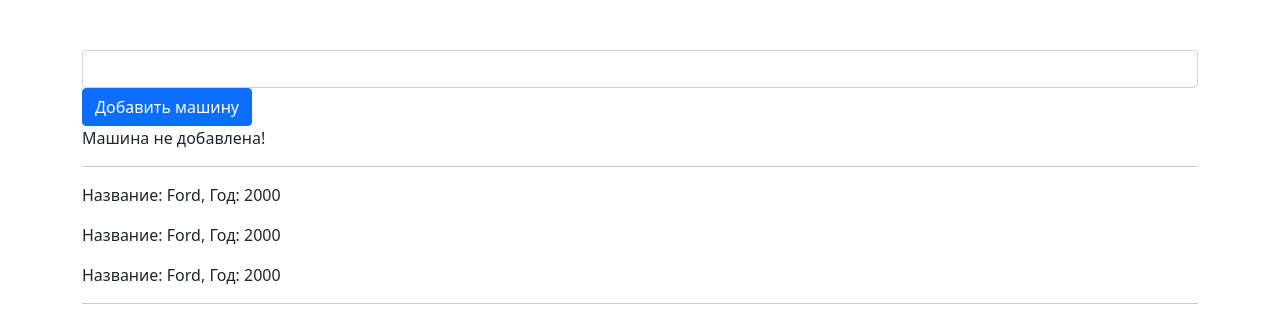
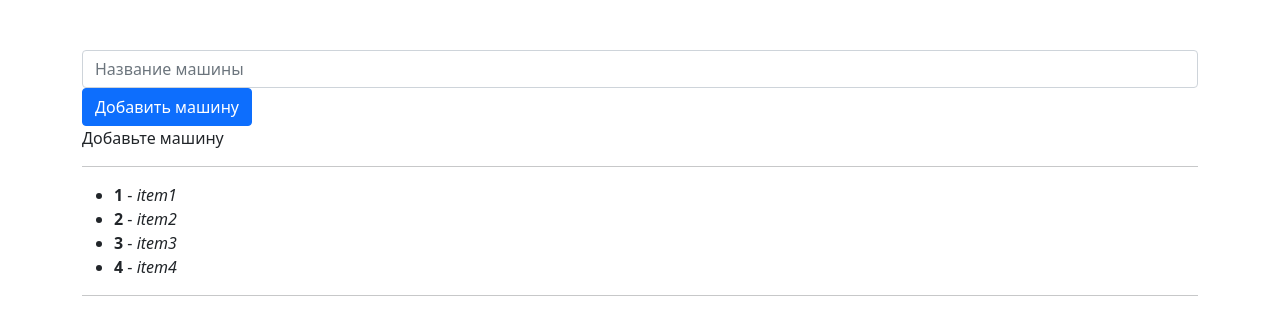
Before and after one commit to Niatomi/js-learn, an Angular app in the folder angular-js-learn/angular-learn-project/: page / in a window 1280 px wide. Shown: the top 324 px of the page. Built offline with nearby package versions, Linux system fonts and the light colour scheme.

Commit message:
Add check for loop, only for check purpose

```diff
--- a/angular-js-learn/angular-learn-project/src/app/cars/cars.component.html
+++ b/angular-js-learn/angular-learn-project/src/app/cars/cars.component.html
@@ -1,4 +1,9 @@
-<input type="text" class="form-control" [(ngModel)]="carName" />
+<input
+  type="text"
+  placeholder="Название машины"
+  class="form-control"
+  [(ngModel)]="carName"
+/>
 <button class="btn btn-primary" (click)="addCar()">Добавить машину</button>
 <div *ngIf="addCarStatus"></div>
 
@@ -6,12 +11,16 @@
   <p>Машина добавлена!</p>
 </ng-container>
 <ng-template #elseTemplate>
-  <p>Машина не добавлена!</p>
+  <p>Добавьте машину</p>
 </ng-template>
 
 <p></p>
 <hr />
-<app-car></app-car>
-<app-car></app-car>
-<app-car></app-car>
+<!-- <app-car *ngFor="let car of cars"></app-car> -->
+
+<ul>
+  <li *ngFor="let item of items; let index = index">
+    <b>{{ index + 1 }}</b> - <i>{{ item.name }}</i>
+  </li>
+</ul>
 <hr />
```
